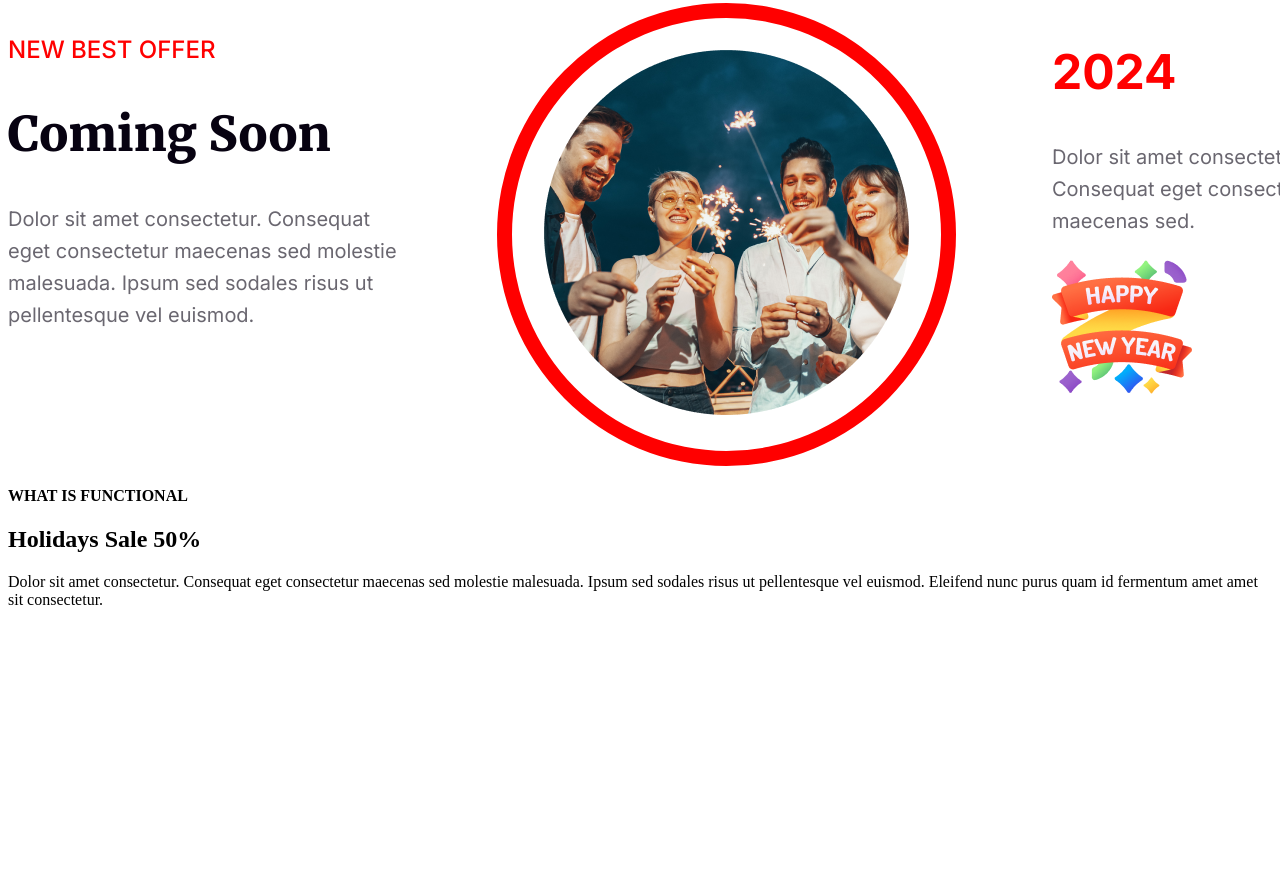
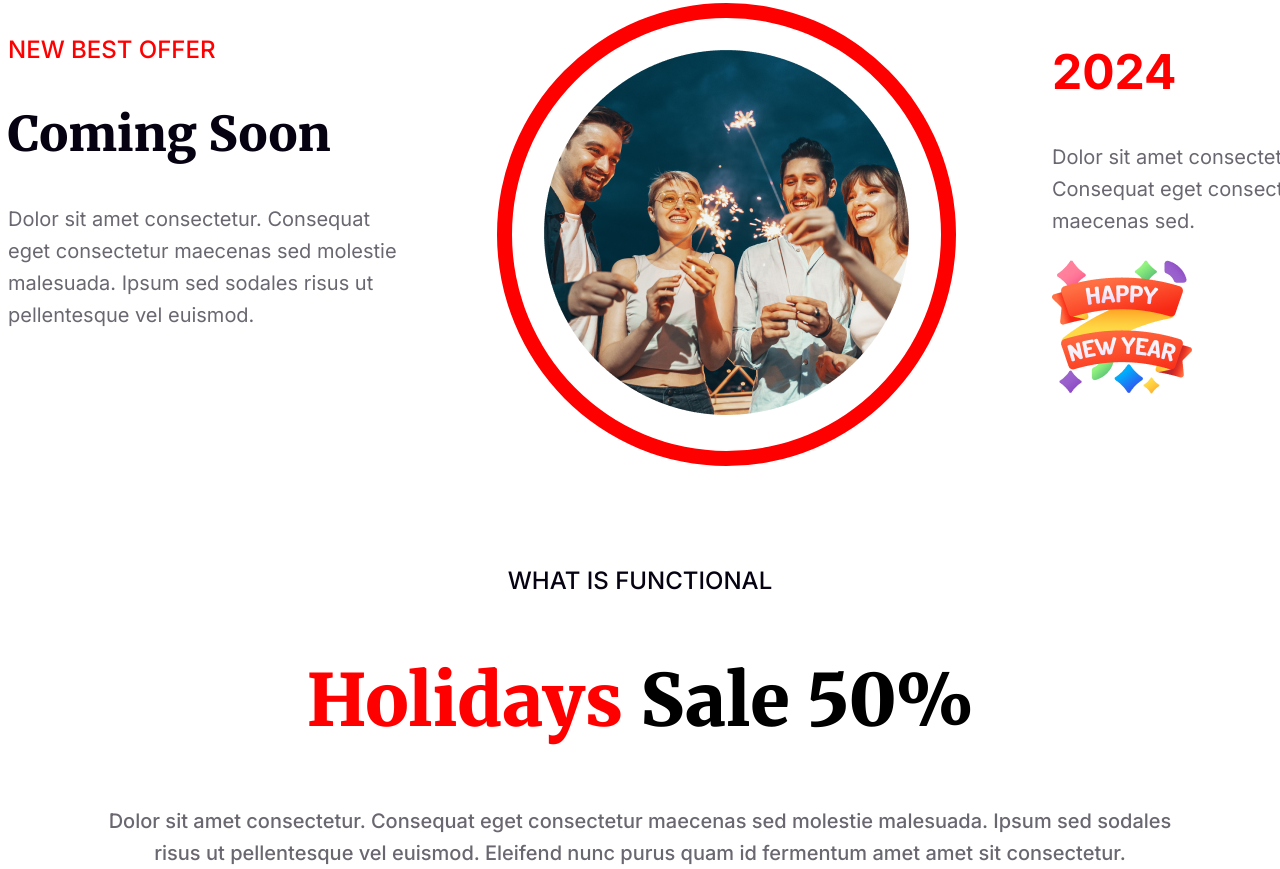
Before and after one commit to fahimfiroz42/happy-new-year, a plain HTML site: page index.html in a window 1280 px wide. Shown: the part 3001-3870 px from the top of the page. Before the commit the page ends 3626 px from the top, so only its background shows below. Drawn offline with Linux system fonts and the light colour scheme.

Commit message:
doing some css

```diff
--- a/style.css
+++ b/style.css
@@ -230,3 +230,38 @@ height: 255px;
 .best-offer-content2 img{
     padding: 32px;
 }
+.holiday h1{
+    font-family: Merriweather;
+    font-size: 72px;
+    font-weight: 900;
+    line-height: 91px;
+    letter-spacing: 0%;
+    text-align: center;
+}
+.holiday h4{
+    color: rgb(7, 2, 17);
+    font-family: Inter;
+    font-size: 24px;
+    font-weight: 500;
+    line-height: 29px;
+    letter-spacing: 0%;
+    text-align: center;
+}
+.holiday p{
+    color: rgba(7, 2, 17, 0.6);
+    font-family: Inter;
+    font-size: 20px;
+    font-weight: 500;
+    line-height: 32px;
+    letter-spacing: 0%;
+    text-align: center;
+}
+.holiday span{
+    color: rgb(255, 0, 0);
+}
+.what-is-funtional{
+    width: 1068px;
+    height:260px ;
+    margin: auto;
+    margin-top:100px ;
+}
```
